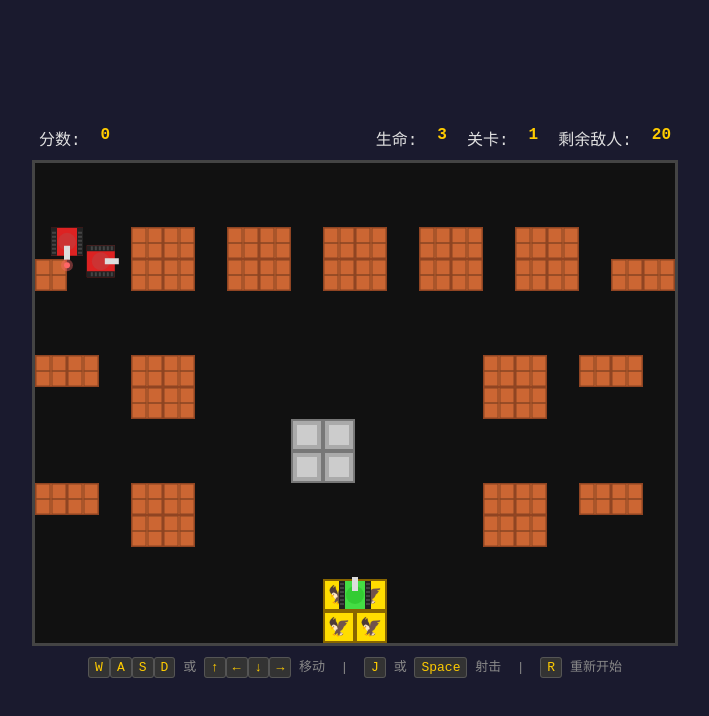
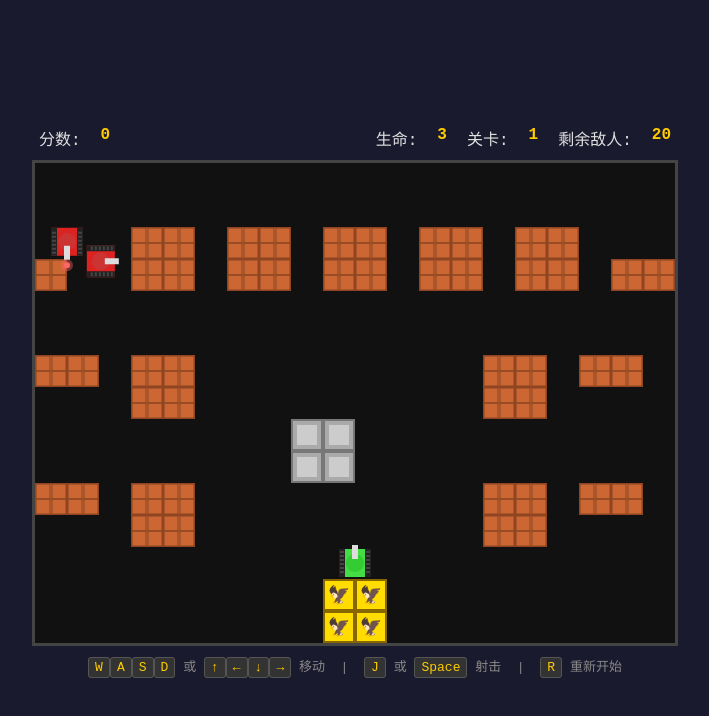
Before and after one commit to ghw0812/tank-battle, a plain HTML site: page index.html in a window 1280 px wide. Shown: the whole page, without its empty margins (285-994 px from the left). Drawn offline with Linux system fonts and the light colour scheme.

Commit message:
Fix player unable to move — spawn position overlapping base tiles
Player was spawned at row 13 which overlaps the base (rows 13-14),
causing canMove() to always return false because the tank corners
landed on BASE tiles. Moved spawn to row 12 (above base).

```diff
--- a/index.html
+++ b/index.html
@@ -628,17 +628,15 @@ function initLevel() {
     }
   }
 
-  // Player spawn
-  const px = 9.5, py = ROWS - 2;
-  // Clear player area
-  for (let r = ROWS - 2; r < ROWS; r++) {
+  // Player spawn — place above base so tank doesn't overlap base tiles
+  const py = ROWS - 3;
+  // Clear player area (above and around base)
+  for (let r = ROWS - 3; r < ROWS; r++) {
     for (let c = 8; c <= 11; c++) {
       if (getTile(c, r) !== BASE) setTile(c, r, EMPTY);
     }
   }
-  player = new Tank(px, py, UP, '#44dd44', true);
-  player.x = 9.5;
-  player.y = ROWS - 2;
+  player = new Tank(9.5, py, UP, '#44dd44', true);
 
   // Clear enemy spawn areas
   const spawns = [
```
